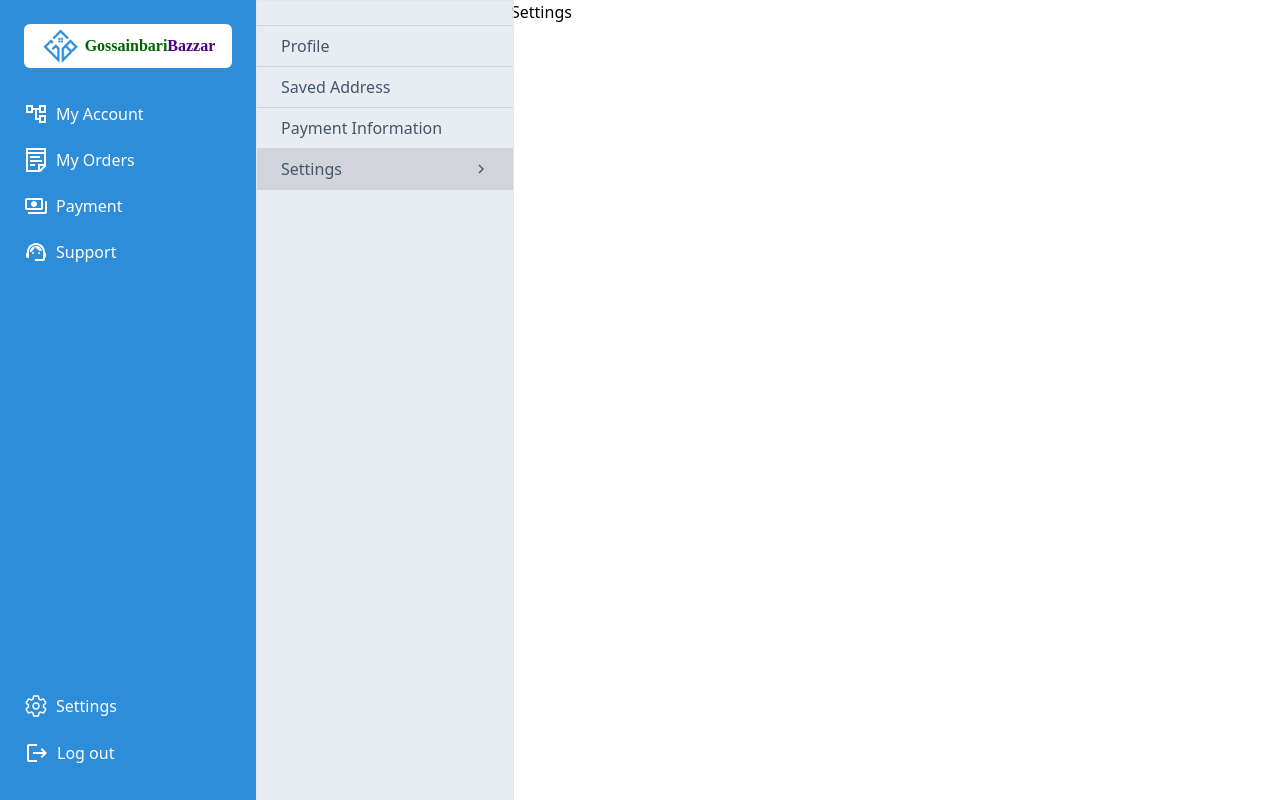
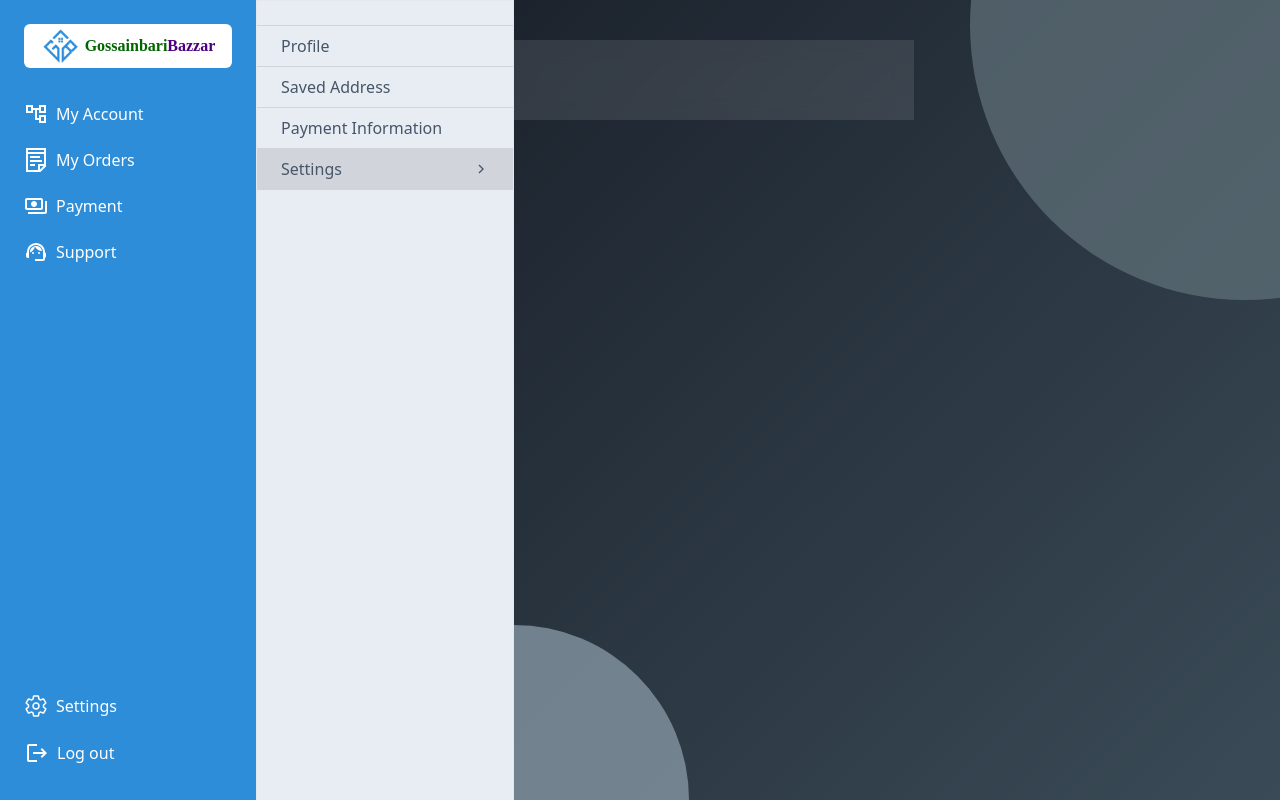
Before and after one commit to R0F7/GossinbariBazzar, a React (Vite) app: page /dashboard/my-account/settings in a window 1280 px wide. Built offline with nearby package versions, Linux system fonts and the light colour scheme; no server answers; a web font is replaced by a local one.

Commit message:
add settings page bg

```diff
--- a/src/components/Dashboard/NestedSidebar/NestedSidebarLayout.jsx
+++ b/src/components/Dashboard/NestedSidebar/NestedSidebarLayout.jsx
@@ -14,7 +14,7 @@ const NestedSidebarLayout = ({ menuItems, children, outletAreaStyles }) => {
       </NestedSidebar>
 
       {/* Main Content */}
-      <div className={`flex-1 ml-[255px] t-6 r-6 ${outletAreaStyles}`}>
+      <div className={`flex-1 ml-[258px] t-6 r-6 ${outletAreaStyles}`}>
         {children || <Outlet />}
       </div>
     </div>
--- a/src/index.css
+++ b/src/index.css
@@ -389,7 +389,11 @@ input[type="range"]:active::-webkit-slider-thumb {
 }
 
 .chic-bg {
-  background: linear-gradient(135deg, rgba(0, 183, 255, 0.6), rgba(75, 0, 130, 0.6));
+  background: linear-gradient(
+    135deg,
+    rgba(0, 183, 255, 0.6),
+    rgba(75, 0, 130, 0.6)
+  );
   backdrop-filter: blur(15px);
   -webkit-backdrop-filter: blur(15px);
   box-shadow: 0 0 20px rgba(0, 183, 255, 0.25);
@@ -397,12 +401,16 @@ input[type="range"]:active::-webkit-slider-thumb {
   border: 1px solid rgba(255, 255, 255, 0.3);
 }
 
-
 .ice-bg {
-  background: rgba(255, 255, 255, 0.40);
+  background: rgba(255, 255, 255, 0.4);
   backdrop-filter: blur(25px);
   -webkit-backdrop-filter: blur(25px);
   box-shadow: 0 0 15px rgba(255, 255, 255, 0.3);
   border-radius: 10px;
   border: 1px solid rgba(255, 255, 255, 0.2);
 }
+
+.setting-card-bg {
+  background: rgba(255, 255, 255, 0.1);
+  backdrop-filter: blur(10px);
+}
--- a/src/pages/Dashboard/MyAccount/SavedAddress/SavedAddress.jsx
+++ b/src/pages/Dashboard/MyAccount/SavedAddress/SavedAddress.jsx
@@ -41,7 +41,7 @@ const SavedAddress = () => {
 
   return (
     <div className="min-h-screen w-full g-slate-800 g-opacity-85 bg-[} chic-bg">
-      <div className="w-[54%] mx-auto pt-20 relative overflow-hidden rounded-lg">
+      <div className="-[54%] w-[757px] mx-auto mt-20 relative overflow-hidden rounded-lg">
         <div className="ice-bg text-slate-500  rounded-lg shadow-lg relative pb-3 overflow-hidden mt-8">
           <div className="flex gap-6 py-10 pl-10">
             {/* circle */}
--- a/src/pages/Dashboard/MyAccount/Settings/Settings.jsx
+++ b/src/pages/Dashboard/MyAccount/Settings/Settings.jsx
@@ -1,10 +1,17 @@
+const Settings = () => {
+  return (
+    <div className="bg-[linear-gradient(135deg,_#1C232D,_#3A4B57)] min-h-screen relative overflow-hidden">
+      <div className="bg-[rgba(55,72,85,0.7) bg-[rgba(98,114,123,0.7)] w-[550px] h-[550px] rounded-full absolute -top-[250px] -right-[240px]"></div>
+      <div className="bg-[rgba(102,120,138,0.7) bg-[rgba(145,163,176,0.7)] w-[350px] h-[350px] rounded-full absolute -bottom-[175px] -left-[175px]"></div>
 
-const Settings = () => {
-    return (
-        <div>
-            Settings
+      <div className="absolute top-0 left-0 g-red-400 min-h-screen w-full">
+        {/* card */}
+        <div className="setting-card-bg w-[400px] h-20 mt-10">
+
         </div>
-    );
+      </div>
+    </div>
+  );
 };
 
 export default Settings;
```
